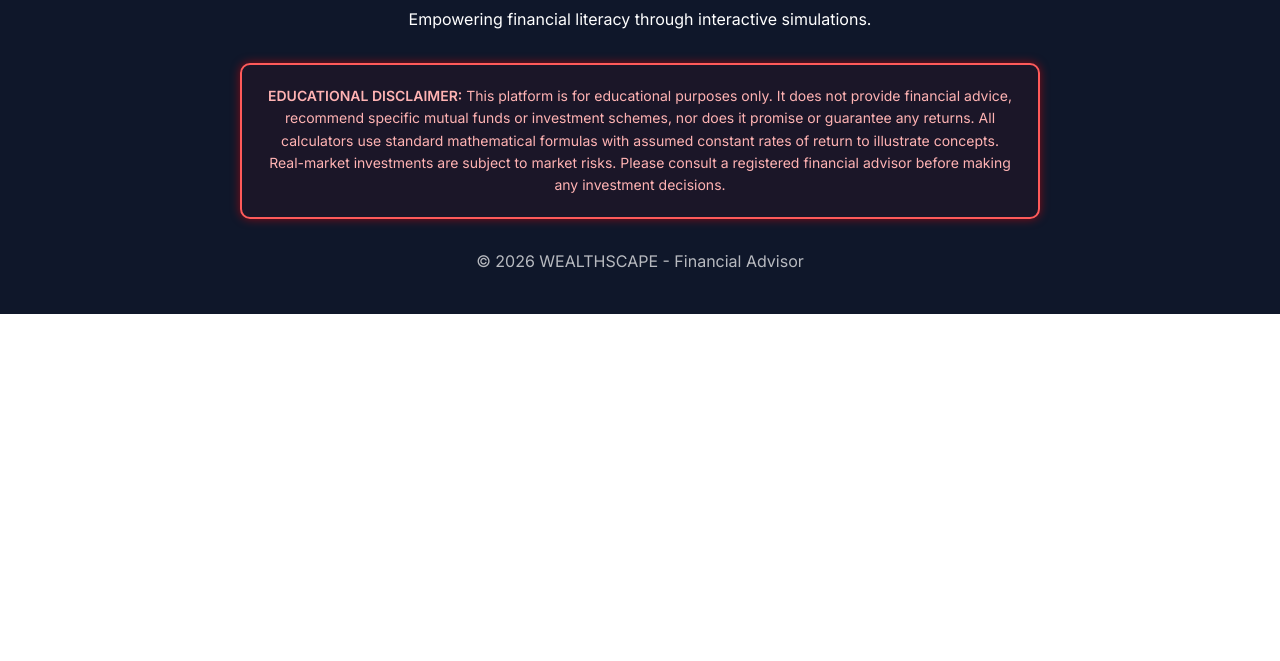
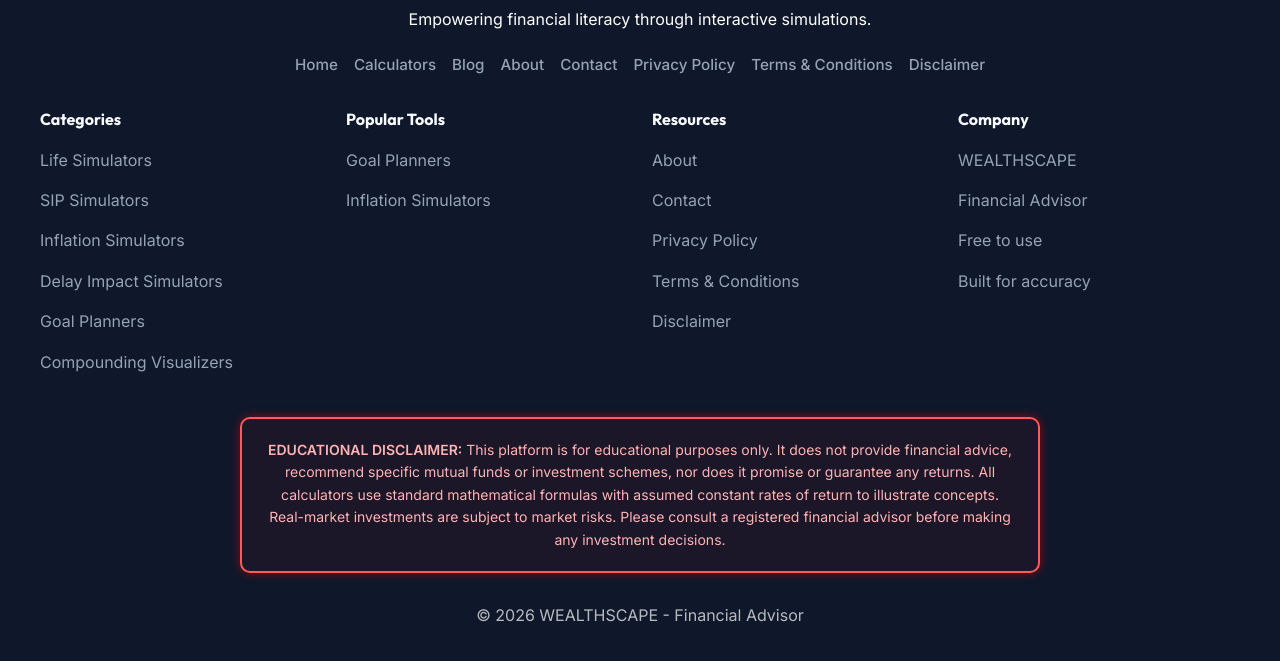
Before and after one commit to satyarevanth666-debug/WEALTHSCAPE---Finance-Predictor, a plain HTML site: page index.html in a window 1280 px wide. Shown: the part 2186-2847 px from the top of the page. Before the commit the page ends 2500 px from the top, so only its background shows below. Drawn offline with nearby package versions, Linux system fonts and the light colour scheme.

Commit message:
Updated Project

```diff
--- a/index.html
+++ b/index.html
@@ -96,6 +96,57 @@
         <h2>WEALTHSCAPE</h2>
         <p>Empowering financial literacy through interactive simulations.</p>
 
+        <div class="footer-nav">
+            <a class="nav-link" href="index.html">Home</a>
+            <a class="nav-link" href="index.html#calculators">Calculators</a>
+            <a class="nav-link" href="blog.html">Blog</a>
+            <a class="nav-link" href="about.html">About</a>
+            <a class="nav-link" href="contact.html">Contact</a>
+            <a class="nav-link" href="privacy-policy.html">Privacy Policy</a>
+            <a class="nav-link" href="terms.html">Terms & Conditions</a>
+            <a class="nav-link" href="disclaimer.html">Disclaimer</a>
+        </div>
+
+        <div class="footer-grid">
+            <div>
+                <h4>Categories</h4>
+                <ul>
+                    <li>Life Simulators</li>
+                    <li>SIP Simulators</li>
+                    <li>Inflation Simulators</li>
+                    <li>Delay Impact Simulators</li>
+                    <li>Goal Planners</li>
+                    <li>Compounding Visualizers</li>
+                </ul>
+            </div>
+            <div>
+                <h4>Popular Tools</h4>
+                <ul>
+                    <li>Goal Planners</li>
+                    <li>Inflation Simulators</li>
+                </ul>
+            </div>
+            <div>
+                <h4>Resources</h4>
+                <ul>
+                    <li><a href="about.html">About</a></li>
+                    <li><a href="contact.html">Contact</a></li>
+                    <li><a href="privacy-policy.html">Privacy Policy</a></li>
+                    <li><a href="terms.html">Terms & Conditions</a></li>
+                    <li><a href="disclaimer.html">Disclaimer</a></li>
+                </ul>
+            </div>
+            <div>
+                <h4>Company</h4>
+                <ul>
+                    <li>WEALTHSCAPE</li>
+                    <li>Financial Advisor</li>
+                    <li>Free to use</li>
+                    <li>Built for accuracy</li>
+                </ul>
+            </div>
+        </div>
+
         <div class="disclaimer-box">
             <b>EDUCATIONAL DISCLAIMER:</b>
             This platform is for educational purposes only. It does not provide financial advice,
@@ -115,10 +166,6 @@
     <script src="delayImpact.js"></script>
     <script src="goalPlanner.js"></script>
     <script src="compoundingVisualizer.js"></script>
-
-    <!-- Main Script -->
     <script src="script.js"></script>
-
 </body>
-
 </html>
--- a/style.css
+++ b/style.css
@@ -665,6 +665,41 @@ input[type="range"]::-webkit-slider-thumb:hover {
     color: var(--text-main);
 }
 
+.footer-grid {
+    display: grid;
+    grid-template-columns: repeat(auto-fit, minmax(180px, 1fr));
+    gap: 24px;
+    justify-items: start;
+    margin: 30px auto 0;
+    max-width: 1200px;
+    text-align: left;
+}
+
+.footer-grid h4 {
+    margin-bottom: 12px;
+    color: var(--text-main);
+}
+
+.footer-grid ul {
+    list-style: none;
+    padding: 0;
+    color: var(--text-muted);
+    line-height: 1.9;
+}
+
+.footer-grid li {
+    margin-bottom: 10px;
+}
+
+.footer-grid a {
+    color: var(--text-muted);
+    text-decoration: none;
+}
+
+.footer-grid a:hover {
+    color: var(--text-main);
+}
+
 .article-grid {
     display: grid;
     grid-template-columns: repeat(auto-fit, minmax(280px, 1fr));
```
